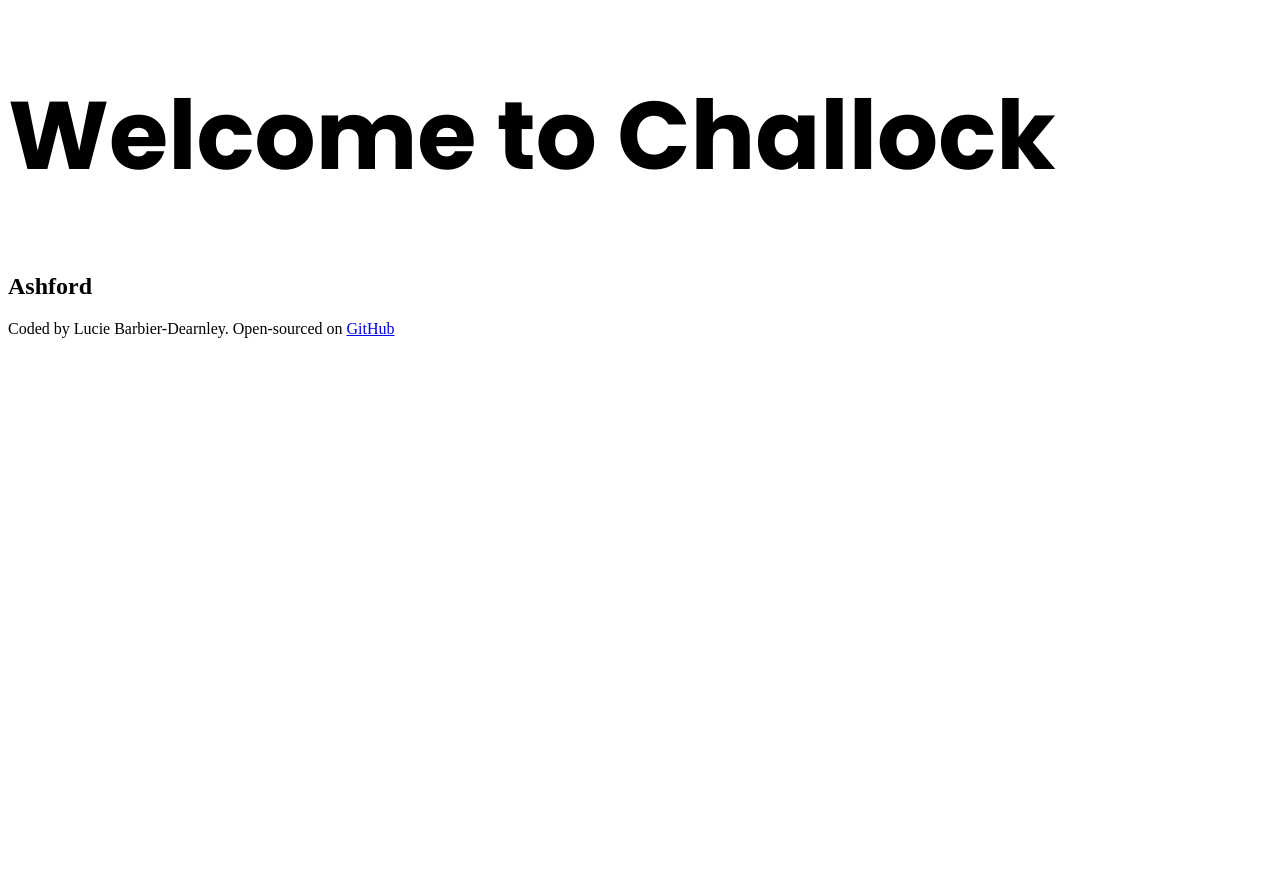
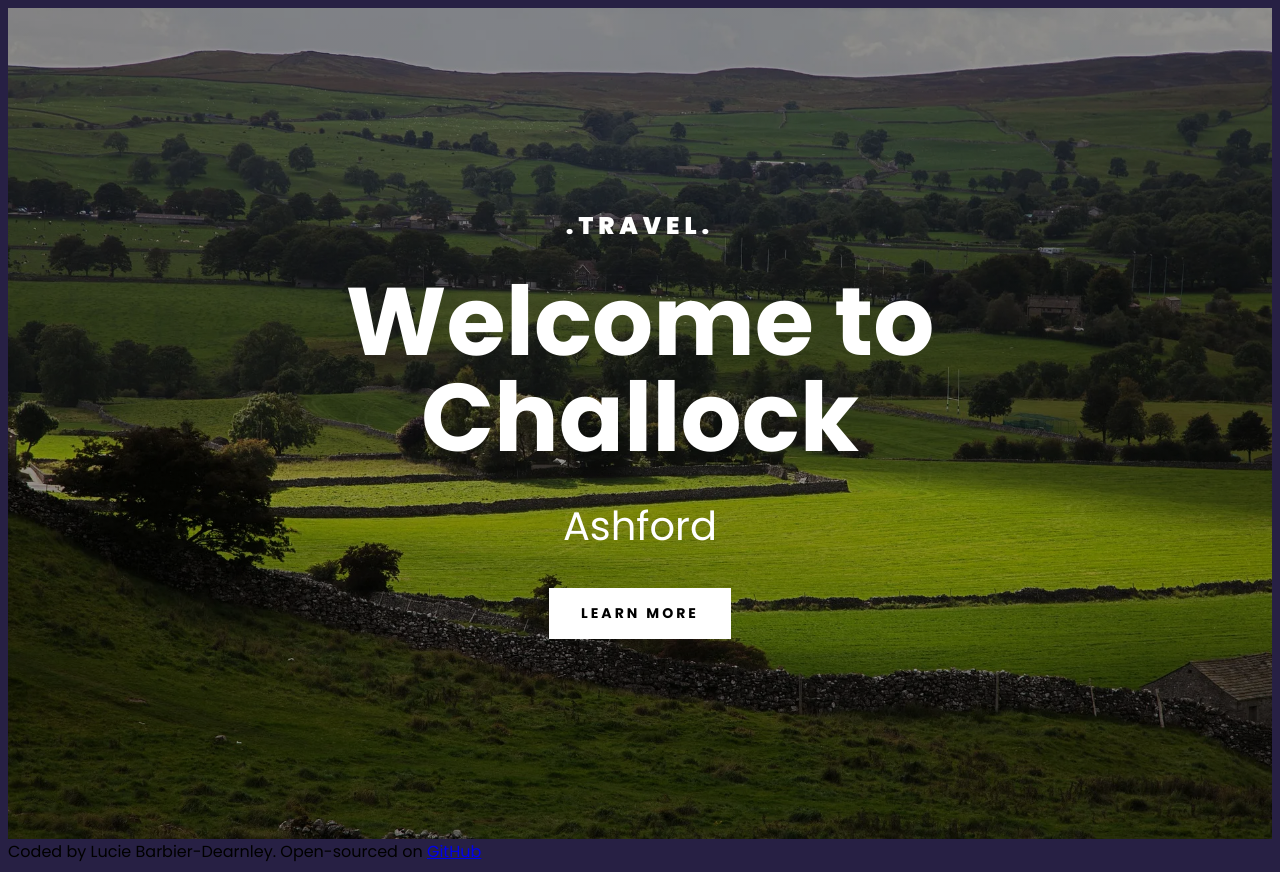
Before and after one commit to luciebarbierdearnley/challock-travel-project, a plain HTML site: page index.html in a window 1280 px wide. Before the commit the page ends 800 px from the top, so only its background shows below. Drawn offline with Linux system fonts and the light colour scheme.

Commit message:
Added header and fonts

```diff
--- a/index.html
+++ b/index.html
@@ -12,11 +12,17 @@
       rel="stylesheet" />
   </head>
   <body>
+    <div class="container">
+      <header>
+        <h3>.TRAVEL.</h3>
         <h1>Welcome to Challock</h1>
         <h2>Ashford</h2>
+        <a href="#more">Learn more</a>
+      </header>
       <footer>
         Coded by Lucie Barbier-Dearnley. Open-sourced on
         <a href="#" target="_blank">GitHub</a>
       </footer>
+    </div>
   </body>
 </html>
--- a/src/style.css
+++ b/src/style.css
@@ -1,8 +1,73 @@
-h1 {
+body {
   font-family: "Poppins", sans-serif;
+  background-color: #272044;
+}
+
+.container {
+  max-width: 1400px;
+  margin: 0 auto;
+}
+
+header {
+  background-image: linear-gradient(rgba(0, 0, 0, 0.4), rgba(0, 0, 0, 0.4)),
+    url("../images/challock-hero.jpeg");
+  background-repeat: no-repeat;
+  background-size: cover;
+  color: white;
+  text-align: center;
+  padding: 200px;
+}
+
+header h1 {
   font-size: 96px;
   font-weight: 700;
-  line-height: 144px;
-  letter-spacing: 0em;
-  text-align: left;
+  line-height: 1;
+  margin: 30px 0;
 }
+
+header h2 {
+  font-size: 40px;
+  font-weight: 400;
+  line-height: 60px;
+  margin: 0;
+}
+
+header h3 {
+  font-size: 24px;
+  font-weight: 900;
+  line-height: 36px;
+  letter-spacing: 5px;
+  margin: 0;
+}
+
+header a {
+  font-size: 14px;
+  font-weight: 700;
+  line-height: 21px;
+  letter-spacing: 3px;
+  text-align: center;
+  text-transform: uppercase;
+  background-color: white;
+  text-decoration: none;
+  color: black;
+  padding: 15px 32px;
+  display: inline-block;
+  margin-top: 32px;
+}
+
+@media (max-width: 900px) {
+  header {
+    padding: 60px 0;
+  }
+  header h1 {
+    font-size: 48px;
+  }
+
+  header h2 {
+    font-size: 20px;
+  }
+
+  header h3 {
+    font-size: 12px;
+  }
+}
```
Also changed, not shown: images/challock-hero.jpeg (added), images/challock-pub.jpeg (added), 1 other file. Lines whose indentation alone changed are shown as unchanged.
